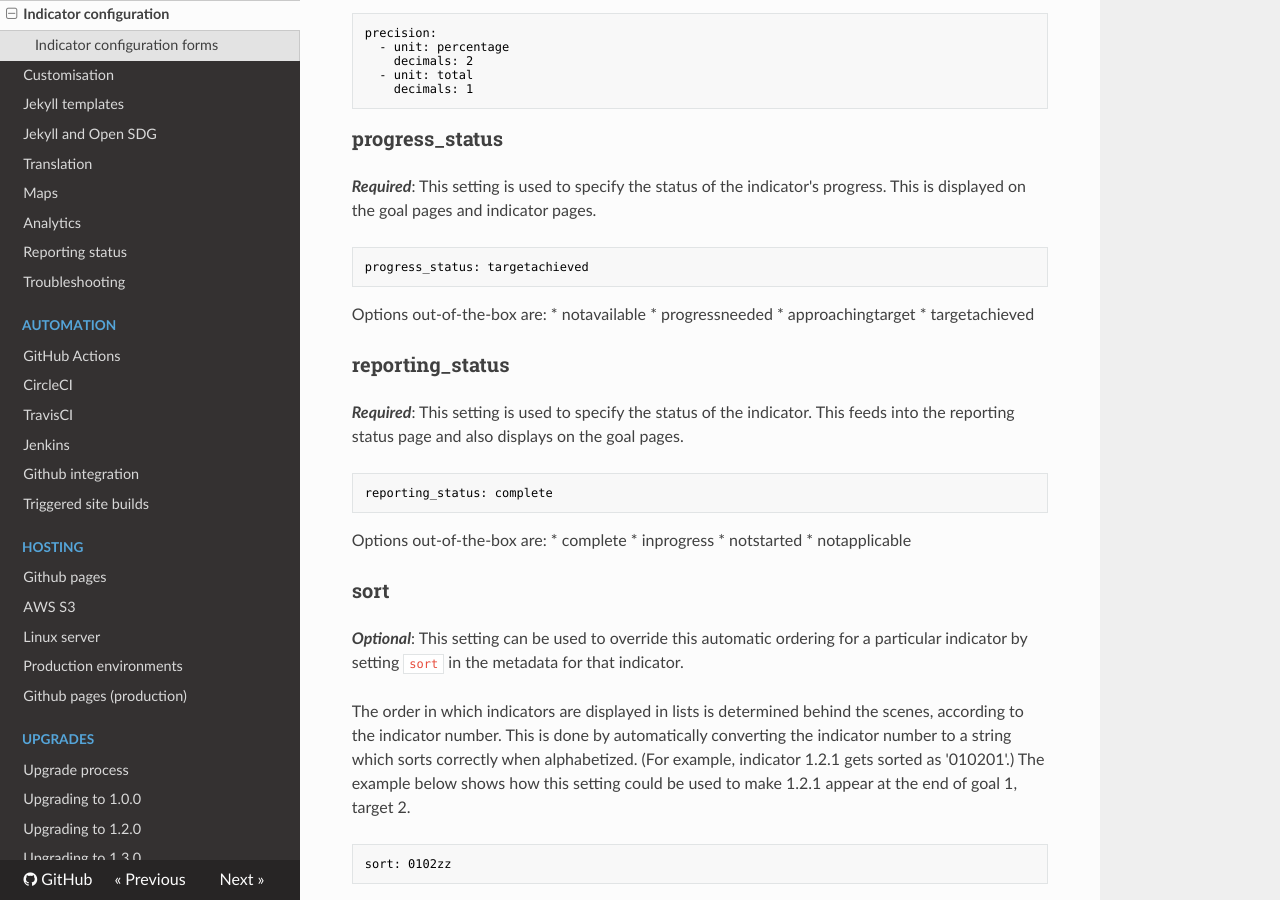
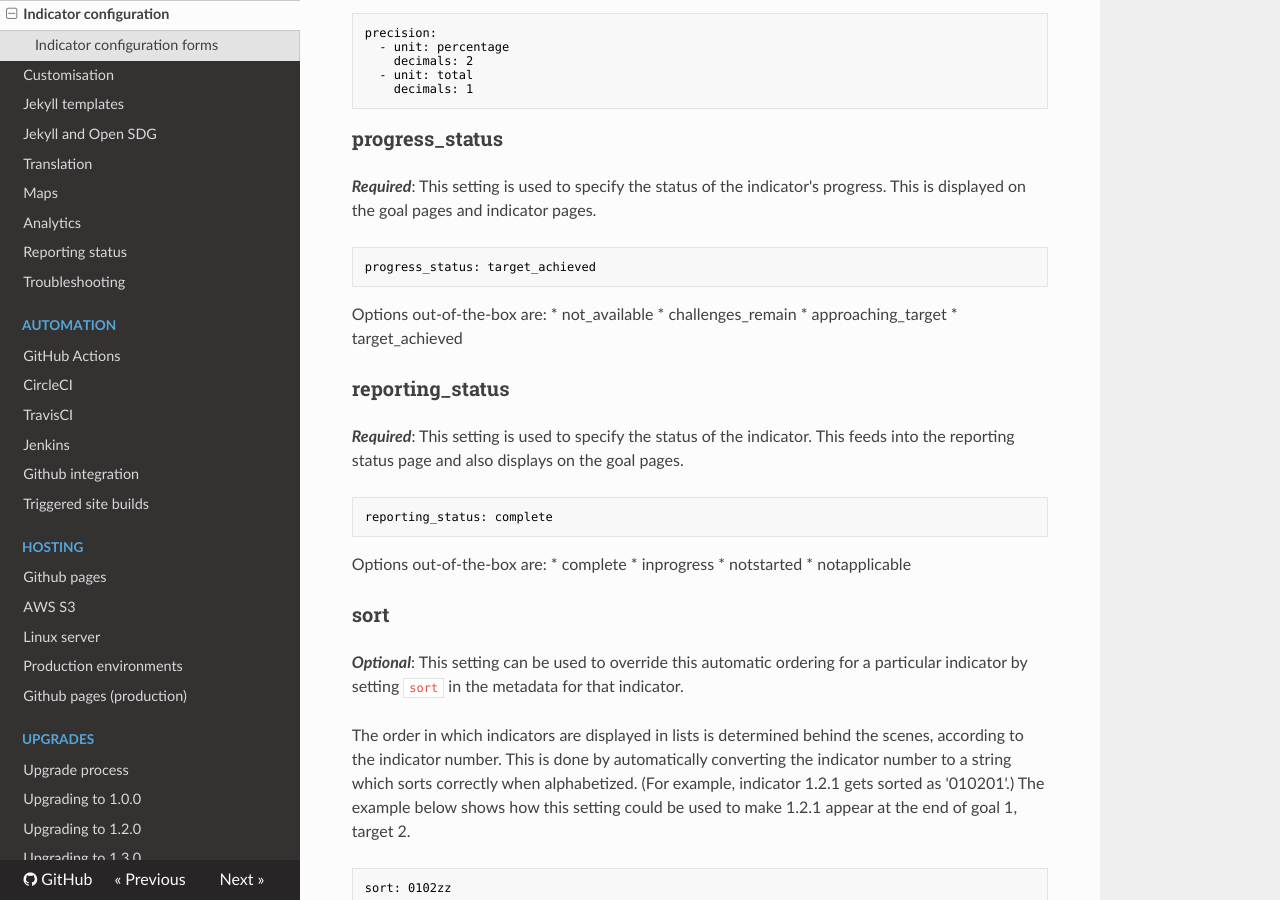
Before and after one commit to open-sdg/open-sdg, an MkDocs documentation site: the page built from docs/indicator-configuration.md, in a window 1280 px wide and 900 px high, scrolled down 10516 px. Built offline with MkDocs 1.6.1, drawn with Linux system fonts in a browser that asks for light colours; nearby versions of some CDN libraries; old or Windows-style settings are respelled for this version of MkDocs.

Commit message:
Update default progress status types

````diff
--- a/docs/indicator-configuration.md
+++ b/docs/indicator-configuration.md
@@ -468,14 +468,14 @@ precision:
 **_Required_**: This setting is used to specify the status of the indicator's progress. This is displayed on the goal pages and indicator pages.
 
 ```nohighlight
-progress_status: targetachieved
+progress_status: target_achieved
 ```
 
 Options out-of-the-box are:
-* notavailable
-* progressneeded
-* approachingtarget
-* targetachieved
+* not_available
+* challenges_remain
+* approaching_target
+* target_achieved
 
 ### reporting_status
 
````
